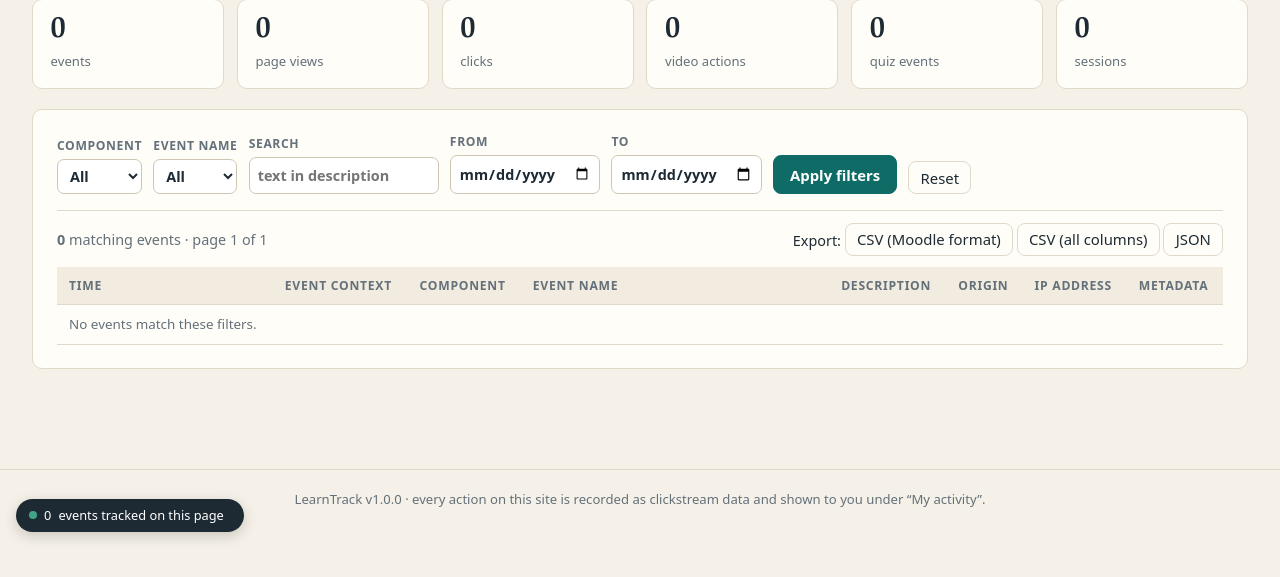
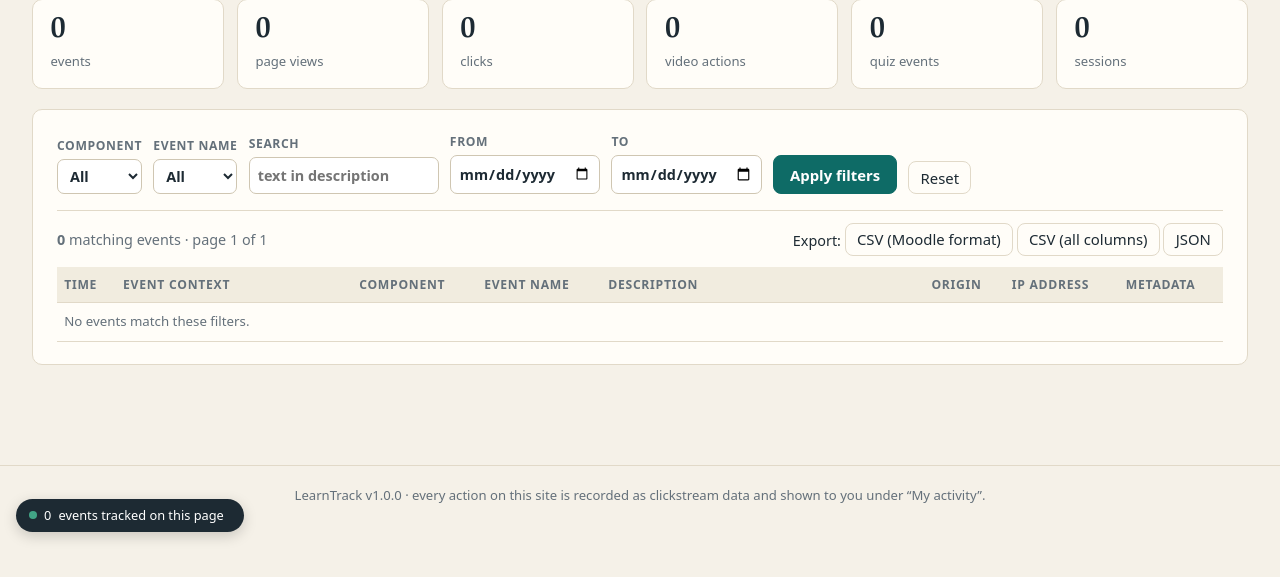
Before and after one commit to aniruddhashelke20/learntrack, a Flask app: page /activity in a window 1280 px wide. Shown: the part 252-829 px from the top of the page. After the commit the page ends 792 px from the top, so only its background shows below. Run offline with Flask 3, Linux system fonts and the light colour scheme; the visitor is signed in with stand-in values (Sample User, id 1); data comes from the database, SQL or seed files in the repository.

Commit message:
Improve tracking accuracy and log layout
- flush queued events before logout so the last actions are stored
- report navigation as 'Page exited' only, not also as 'Tab hidden'
- count video progress milestones only when reached by playing
- name large containers instead of quoting their text in click labels
- fix quiz retry link, hidden submit button and log table column widths

Co-Authored-By: Claude Fable 5.2 <noreply@anthropic.com>
Claude-Session: https://claude.ai/code/session_014cWHsk3nDG6nKvoRqrzJx5

```diff
--- a/learntrack/static/css/style.css
+++ b/learntrack/static/css/style.css
@@ -196,10 +196,11 @@ input:not([type=radio]), select {
 .export-row { display: flex; justify-content: space-between; align-items: center; flex-wrap: wrap; gap: .6rem; padding: .7rem 0; border-top: 1px solid var(--line); font-size: .9rem; }
 .table-wrap { overflow-x: auto; }
 .page-wide { max-width: 1400px; }
-.events { font-size: .84rem; min-width: 1080px; }
-.events th:nth-last-child(8), .events td:nth-last-child(8) { min-width: 210px; }  /* event context */
-.events th:nth-last-child(5), .events td:nth-last-child(5) { min-width: 300px; }  /* description */
-.events td { font-variant-numeric: tabular-nums; }
+.events { font-size: .83rem; }
+.events th, .events td { padding: .5rem .45rem; font-variant-numeric: tabular-nums; }
+.events th { white-space: nowrap; }
+.events .col-context { min-width: 190px; }
+.events .col-desc { min-width: 260px; }
 .meta summary { cursor: pointer; color: var(--teal); }
 .meta pre { margin: .3rem 0 0; font: .76rem/1.4 var(--mono); background: #f1ecdf; padding: .5rem; border-radius: 6px; max-width: 260px; overflow-x: auto; }
 .pager { display: flex; justify-content: center; align-items: center; gap: 1rem; margin-top: 1rem; }
--- a/learntrack/templates/_events.html
+++ b/learntrack/templates/_events.html
@@ -34,8 +34,8 @@
 <div class="table-wrap">
   <table class="table events">
     <thead><tr>
-      <th>Time</th>{% if show_user %}<th>User</th>{% endif %}<th>Event context</th><th>Component</th>
-      <th>Event name</th><th>Description</th><th>Origin</th><th>IP address</th><th>Metadata</th>
+      <th>Time</th>{% if show_user %}<th>User</th>{% endif %}<th class="col-context">Event context</th><th>Component</th>
+      <th>Event name</th><th class="col-desc">Description</th><th>Origin</th><th>IP address</th><th>Metadata</th>
     </tr></thead>
     <tbody>
     {% for e in events %}
--- a/learntrack/templates/base.html
+++ b/learntrack/templates/base.html
@@ -23,7 +23,7 @@
     </nav>
     <div class="who">
       <span class="who-name">{{ g.user['full_name'] }} <small>{{ g.user['role'] }}</small></span>
-      <form method="post" action="{{ url_for('auth.logout') }}">
+      <form method="post" action="{{ url_for('auth.logout') }}" id="logout-form" data-flush-first>
         <input type="hidden" name="csrf_token" value="{{ csrf_token }}">
         <button class="btn btn-quiet" type="submit">Log out</button>
       </form>
--- a/learntrack/templates/lesson.html
+++ b/learntrack/templates/lesson.html
@@ -83,7 +83,7 @@
         <p class="eyebrow" id="result-label">Result</p>
         <p class="score" id="result-score"></p>
         <p id="result-text"></p>
-        <a class="btn" href="" id="quiz-retry">Try again</a>
+        <a class="btn" href="{{ request.path }}" id="quiz-retry">Try again</a>
       </div>
 
       {% if attempts %}
--- a/scripts/build_videos.py
+++ b/scripts/build_videos.py
@@ -26,9 +26,9 @@ h1{font-size:74px;line-height:1.08;font-weight:600;max-width:980px}
 h2{font-size:50px;line-height:1.15;font-weight:600;max-width:1040px;margin-bottom:34px}
 p{font:28px/1.45 Arial,sans-serif;color:#c9d3da;max-width:1000px}
 .sub{font:30px/1.4 Arial,sans-serif;color:#c9d3da;margin-top:26px}
-.row{display:flex;gap:18px;align-items:center;flex-wrap:wrap;margin-top:8px}
-.pill{font:600 26px Arial,sans-serif;background:#24343f;border:2px solid #3a4e5b;border-radius:99px;padding:14px 26px}
-.arrow{font:32px Arial;color:ACCENT}
+.row{display:flex;gap:12px;align-items:center;flex-wrap:nowrap;margin-top:8px;white-space:nowrap}
+.pill{font:600 23px Arial,sans-serif;background:#24343f;border:2px solid #3a4e5b;border-radius:99px;padding:12px 20px}
+.arrow{font:26px Arial;color:ACCENT}
 .cols{display:flex;gap:32px;margin-top:6px}
 .box{flex:1;background:#1f2e38;border:2px solid #34485564;border-top:6px solid ACCENT;border-radius:14px;padding:26px 30px}
 .box h3{font-size:34px;margin-bottom:12px}
```
Also changed, not shown: learntrack/static/js/tracker.js (+31 -13 lines), 3 other files.
